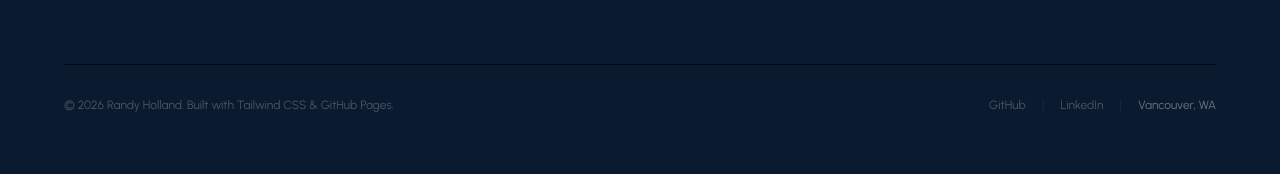
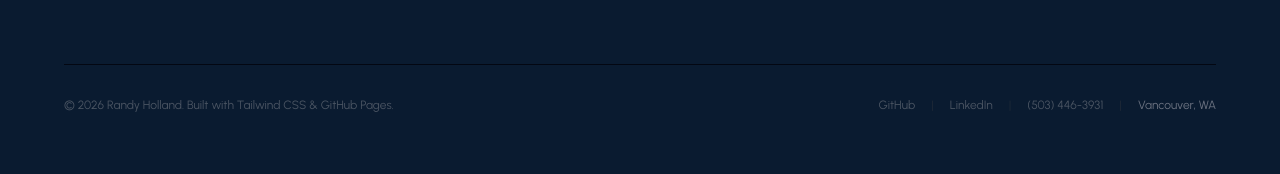
Before and after one commit to rndholland-png/seo-portfolio, a Jekyll site: the page index.html, which Jekyll copies as it is, in a window 1280 px wide. Shown: the part 941-1115 px from the top of the page. Built offline with Jekyll 4.4.1, drawn with Linux system fonts in a browser that asks for light colours; nearby versions of some CDN libraries.

Commit message:
Google Voice

```diff
--- a/for-agencies.html
+++ b/for-agencies.html
@@ -84,6 +84,7 @@ document.addEventListener('click', function(e){
           "founder": { "@id": "https://entityandsearch.com/#randy" },
           "email": "hello@entityandsearch.com",
           "priceRange": "$45-$60 per hour",
+          "telephone": "+1-503-446-3931",
           "knowsAbout": [
             "White-label SEO",
             "Generative Engine Optimization (GEO)",
@@ -450,7 +451,7 @@ document.addEventListener('click', function(e){
         <span class="text-gray-800">|</span>
         <a href="https://www.linkedin.com/in/webrandyholland/" target="_blank" rel="noopener" class="hover:text-brand transition-colors">LinkedIn</a>
         <span class="text-gray-800">|</span>
-        <span class="text-gray-500">Vancouver, WA</span>
+        <a href="tel:+15034463931" class="hover:text-brand transition-colors">(503) 446-3931</a> <span class="text-gray-800">|</span> <span class="text-gray-500">Vancouver, WA</span>
     </div>
 </footer>
 <script>
--- a/fractional-seo-vancouver-wa.html
+++ b/fractional-seo-vancouver-wa.html
@@ -76,6 +76,7 @@ document.addEventListener('click', function(e){
         "founder": { "@id": "https://entityandsearch.com/#randy" },
         "email": "hello@entityandsearch.com",
         "priceRange": "$$",
+        "telephone": "+1-503-446-3931",
         "areaServed": [
           { "@type": "City", "name": "Vancouver, WA" },
           { "@type": "City", "name": "Camas, WA" },
@@ -249,12 +250,13 @@ document.addEventListener('click', function(e){
       <a href="mailto:hello@entityandsearch.com" class="bg-brand text-black font-bold px-6 py-3 rounded-lg hover:bg-brand-light transition-colors">hello@entityandsearch.com</a>
       <a href="https://www.linkedin.com/in/webrandyholland/" target="_blank" rel="noopener" class="border border-gray-700 px-6 py-3 rounded-lg font-semibold hover:border-brand/60 transition-colors">Message me on LinkedIn →</a>
     </div>
+    <p class="text-sm text-gray-400 mt-4">Prefer to talk? Call or text <a href="tel:+15034463931" class="text-brand hover:text-brand-light font-semibold">(503) 446-3931</a></p>
     <p class="text-sm text-gray-500 mt-6">Run a branding or web agency? See the <a href="/for-agencies/" class="text-brand hover:text-brand-light">white-label partnership page →</a></p>
   </section>
 </div>
 
 <footer class="max-w-4xl mx-auto w-full border-t border-gray-800 py-8 mt-8 flex flex-col sm:flex-row justify-between items-center text-xs text-gray-500">
-  <p>© 2026 Randy Holland · EntityAndSearch · Vancouver, WA</p>
+  <p>© 2026 Randy Holland · EntityAndSearch · Vancouver, WA · <a href="tel:+15034463931" class="hover:text-brand transition-colors">(503) 446-3931</a></p>
   <div class="flex gap-4 mt-4 sm:mt-0">
     <a href="/" class="hover:text-brand transition-colors">Home</a><span class="text-gray-700">|</span>
     <a href="/for-agencies/" class="hover:text-brand transition-colors">For Agencies</a><span class="text-gray-700">|</span>
--- a/index.html
+++ b/index.html
@@ -108,6 +108,7 @@ document.addEventListener('click', function(e){
           "founder": { "@id": "https://entityandsearch.com/#randy" },
           "email": "hello@entityandsearch.com",
           "priceRange": "$$",
+          "telephone": "+1-503-446-3931",
           "knowsAbout": [
             "Generative Engine Optimization",
             "Technical SEO",
@@ -248,7 +249,7 @@ document.addEventListener('click', function(e){
             <span class="text-gray-800">|</span>
             <a href="https://www.linkedin.com/in/webrandyholland/" target="_blank" class="hover:text-brand transition-colors">LinkedIn</a>
             <span class="text-gray-800">|</span>
-            <span class="text-gray-500">Vancouver, WA</span>
+            <a href="tel:+15034463931" class="hover:text-brand transition-colors">(503) 446-3931</a> <span class="text-gray-800">|</span> <span class="text-gray-500">Vancouver, WA</span>
         </div>
     </footer>
 </body>
```
